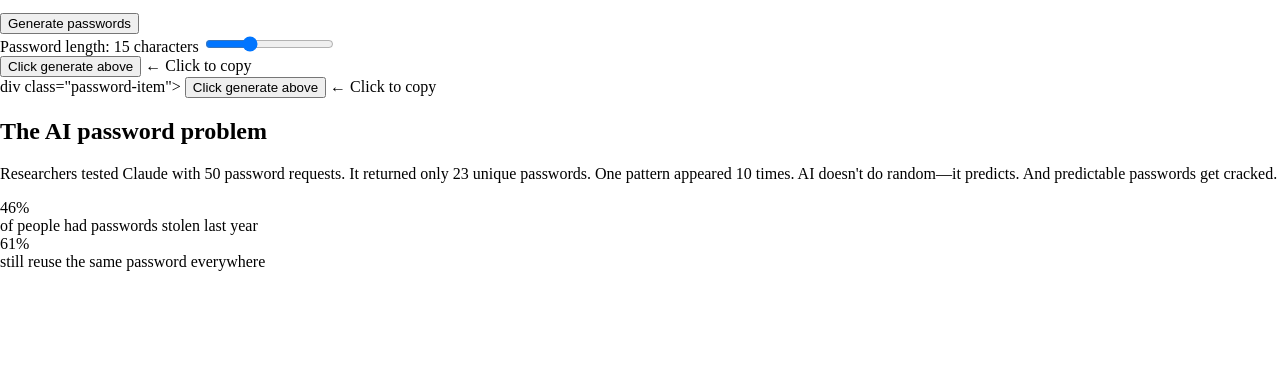
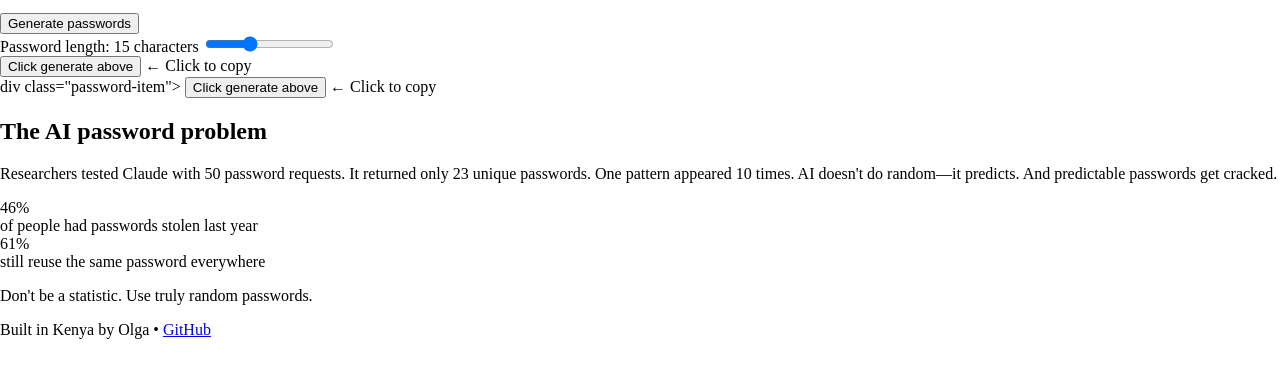
Before and after one commit to SheillaO/AI-Proof-Password-Generator, a website built with Vite: page index.html in a window 1280 px wide. Shown: the part 120-498 px from the top of the page. Built offline with nearby package versions, Linux system fonts and the light colour scheme.

Commit message:
Add footer, script and close HTML structure
Close previously unclosed section/main elements, add a closing call-to-action paragraph, insert a footer with author credit and GitHub link, include index.js script, and close the body and html tags to complete the page structure.

```diff
--- a/index.html
+++ b/index.html
@@ -64,3 +64,16 @@
                             <div class="stat-label">still reuse the same password everywhere</div>
                         </div>
                     </div>
+
+                    <p class="closing">Don't be a statistic. Use truly random passwords.</p>
+                    </section>
+                    </main>
+
+                    <footer>
+                        <p>Built in Kenya by Olga • <a href="https://github.com/SheillaO">GitHub</a></p>
+                    </footer>
+
+                    <script src="index.js"></script>
+                    </body>
+
+                    </html>
```
